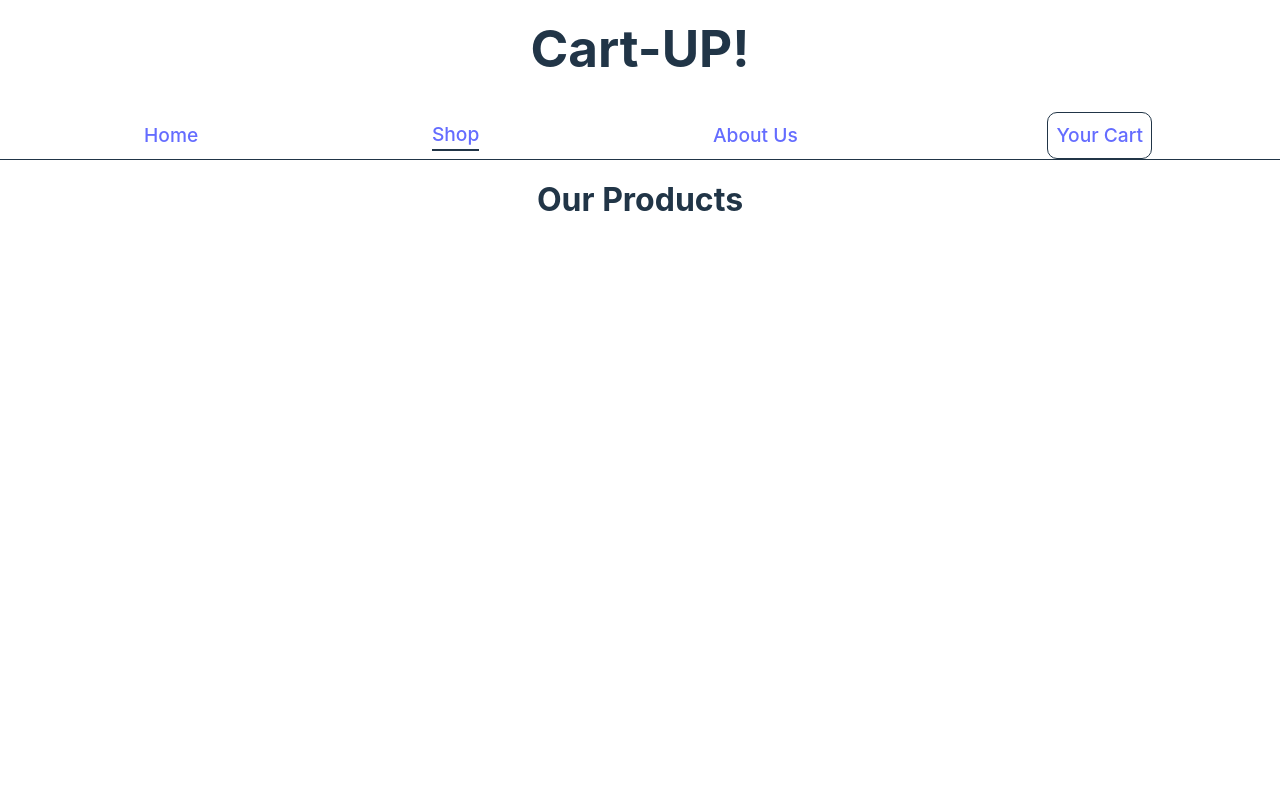
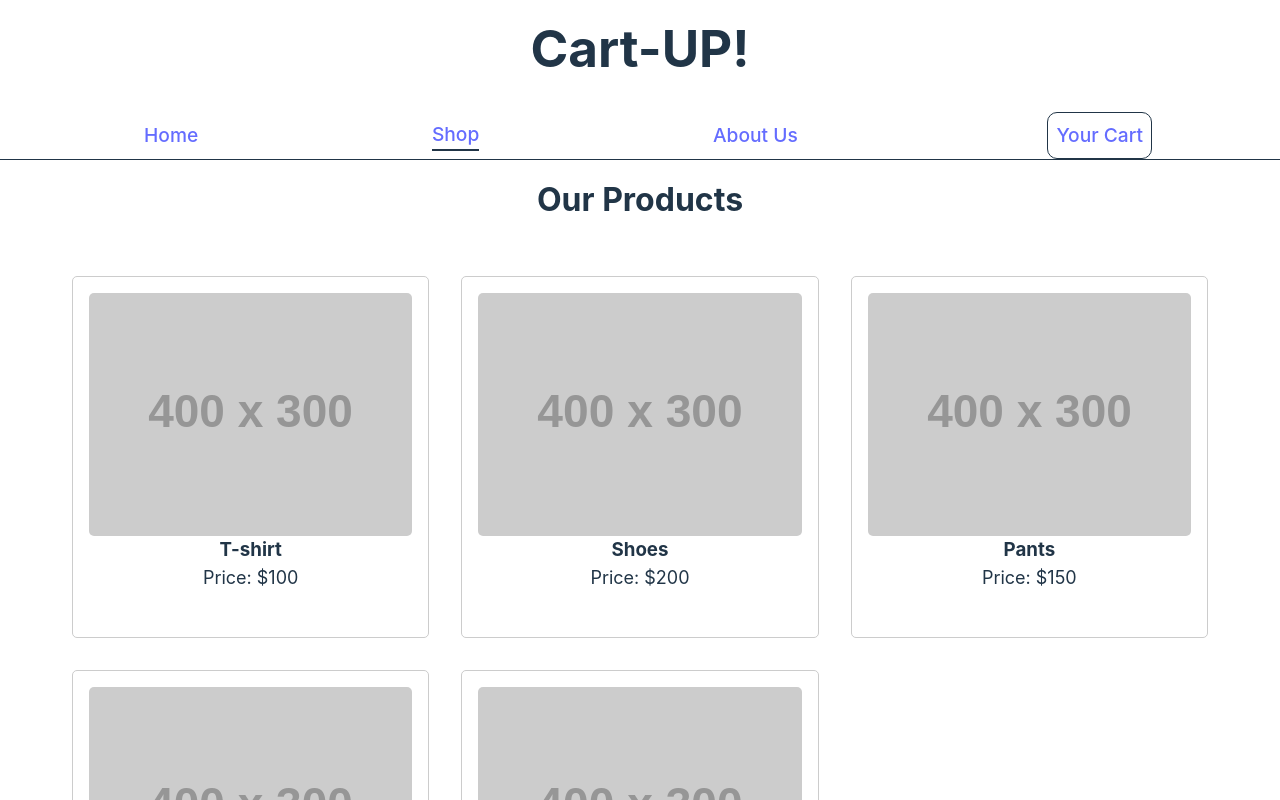
Before and after one commit to r0hitm/shopping-kart, a React (Vite) app: page /shopping-kart/shop in a window 1280 px wide. Shown: the top 800 px of the page. Built offline with nearby package versions, Linux system fonts and the light colour scheme.

Commit message:
Added Shop route

```diff
--- /dev/null
+++ b/src/routes/Shop.css
@@ -0,0 +1,35 @@
+.products {
+    display: flex;
+    flex-direction: column;
+    align-items: center;
+    justify-content: center;
+    margin: 0 auto;
+    width: 100%;
+    max-width: 1200px;
+    padding: 1rem 1rem;
+}
+
+.products .product {
+    display: flex;
+    flex-direction: column;
+    align-items: center;
+    justify-content: center;
+    margin: 1rem;
+    padding: 1rem 1rem;
+    border: 1px solid #ccc;
+    border-radius: 5px;
+}
+
+.product img {
+    width: 100%;
+    height: 100%;
+    object-fit: cover;
+    border-radius: 5px;
+}
+
+@media screen and (min-width: 768px) {
+    .products {
+        display: grid;
+        grid-template-columns: repeat(3, 1fr);
+    }
+}
--- a/src/routes/Shop.jsx
+++ b/src/routes/Shop.jsx
@@ -1,8 +1,52 @@
+import "./Shop.css"
+
+// this could be a response from an API
+const products = [
+    {
+        id: 1,
+        name: "T-shirt",
+        price: 100,
+        image: "https://dummyimage.com/400x300",
+    },
+    {
+        id: 2,
+        name: "Shoes",
+        price: 200,
+        image: "https://dummyimage.com/400x300",
+    },
+    {
+        id: 3,
+        name: "Pants",
+        price: 150,
+        image: "https://dummyimage.com/400x300",
+    },
+    {
+        id: 4,
+        name: "Hat",
+        price: 50,
+        image: "https://dummyimage.com/400x300",
+    },
+    {
+        id: 5,
+        name: "Socks",
+        price: 10,
+        image: "https://dummyimage.com/400x300",
+    },
+];
+
 export default function Shop() {
     return (
         <>
             <h2>Our Products</h2>
-            {/* Grid of ProductItem() */}
+            <div className="products">
+                {products.map(product => (
+                    <div className="product" key={product.id}>
+                        <img src={product.image} alt={product.name} />
+                        <h3>{product.name}</h3>
+                        <p>Price: ${product.price}</p>
+                    </div>
+                ))}
+            </div>
         </>
-    )
+    );
 }
```
